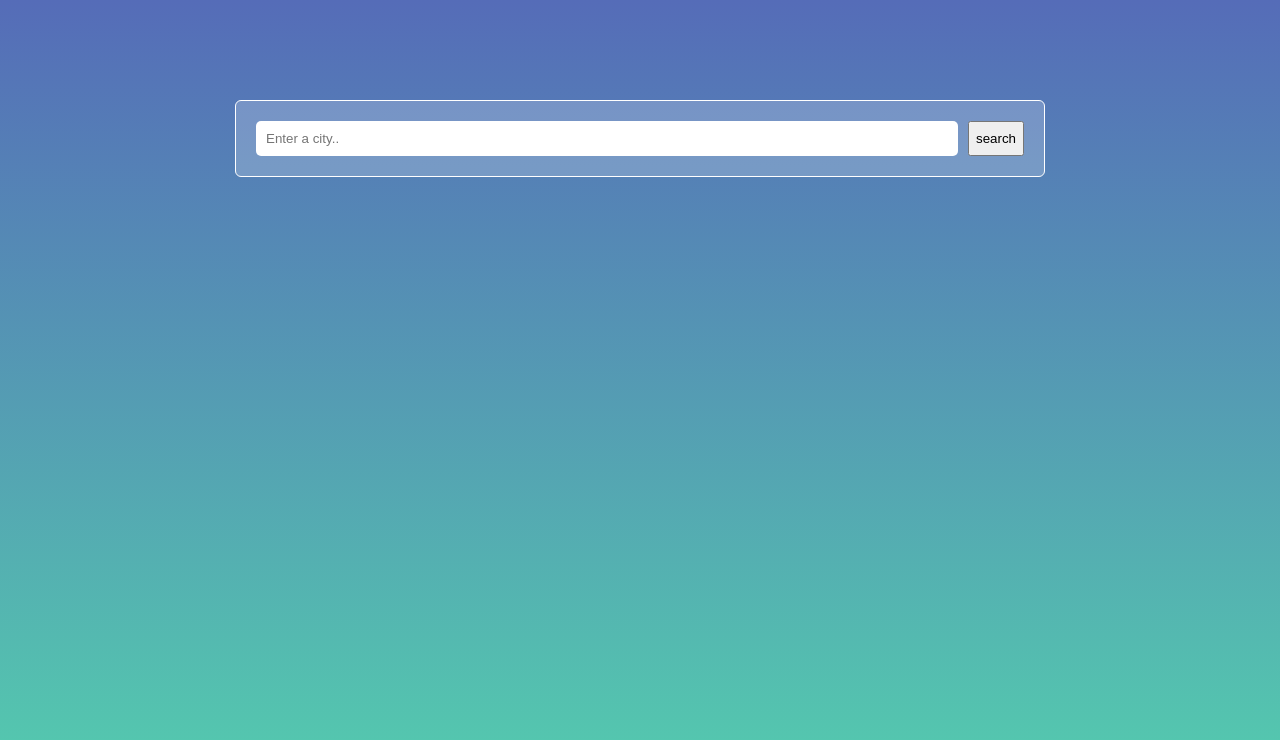
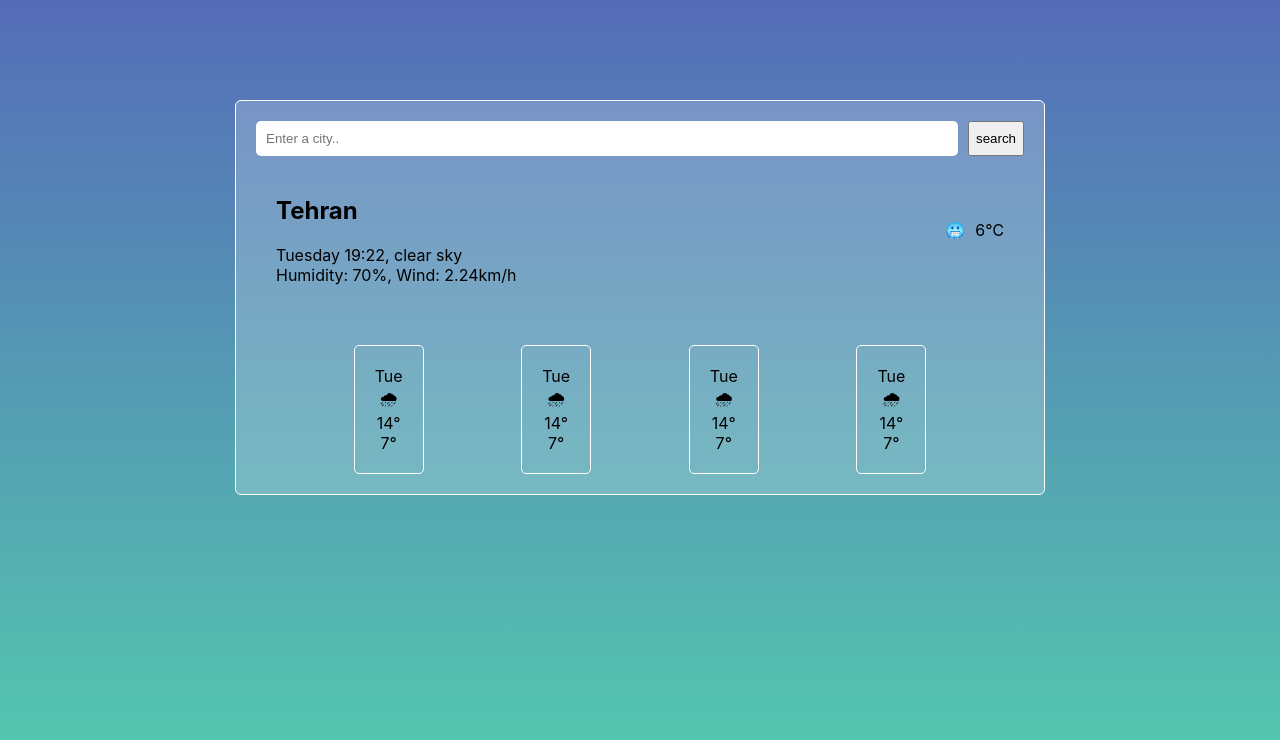
Before and after one commit to hastiatarod/check-weather, a React (Create React App) app: page / in a window 1280 px wide. Shown: the top 740 px of the page. Built offline with nearby package versions, Linux system fonts and the light colour scheme.

Commit message:
city info and forecast

```diff
--- a/src/App.css
+++ b/src/App.css
@@ -27,3 +27,26 @@
   border: white;
   border-radius: 5px ;
 }
+.city-info-container{
+  display: flex;
+  justify-content: space-between;
+  padding: 20px;
+}
+.info{
+
+  display: flex;
+  flex-direction: column;
+  text-align: left;
+}
+.degree{
+  display: flex;
+  gap: 10px;
+  align-items: center;
+}
+.forecast{
+  margin-top: 40px;
+  border: 1px solid white;
+  border-radius: 5px;
+  padding: 20px;
+
+}
--- a/src/App.js
+++ b/src/App.js
@@ -1,12 +1,23 @@
 
 import './App.css';
 import SearchEngine from "./searchEngine";
+import CityInfo from "./cityInfo";
+import Forecast from "./forecast";
+
 
 function App() {
   return (
     <div className="App">
       <div className='appContainer'>
       <SearchEngine></SearchEngine>
+      <CityInfo></CityInfo>
+      <div style={{display: `flex`, justifyContent:`space-evenly`}}>
+        <Forecast></Forecast>
+        <Forecast></Forecast>
+        <Forecast></Forecast>
+        <Forecast></Forecast>
+      </div>
+
       </div>
 
     </div>
--- a/src/cityInfo.js
+++ b/src/cityInfo.js
@@ -0,0 +1,20 @@
+import React from "react";
+export default function CityInfo(){
+    return(
+        <div className="city-info-container">
+            <div className="info">
+                <h2>Tehran</h2>
+                <div>
+                    Tuesday 19:22, clear sky
+                    <br></br>
+                    Humidity: 70%, Wind: 2.24km/h
+                </div>
+            </div>
+            <div className="degree">
+                <div>🥶</div>
+                <div>6℃</div>
+            </div>
+        </div>
+
+    );
+}
--- /dev/null
+++ b/src/forecast.js
@@ -0,0 +1,14 @@
+import React from "react";
+export default function Forecast(){
+    return(
+        <div className="forecast">
+            <div>Tue</div>
+            <div>🌧</div>
+            <div>
+                <div>14°</div>
+                <div>7°</div>
+            </div>
+        </div>
+
+    );
+}
--- a/src/searchEngine.js
+++ b/src/searchEngine.js
@@ -8,5 +8,5 @@ export default function SearchEngine(){
                 <button type="submit"> search </button>
             </form>
         </div>
-    )
+    );
 }
```
